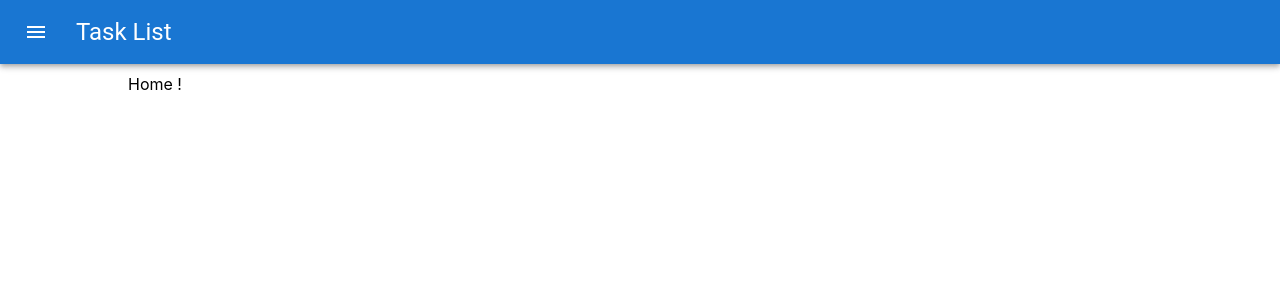
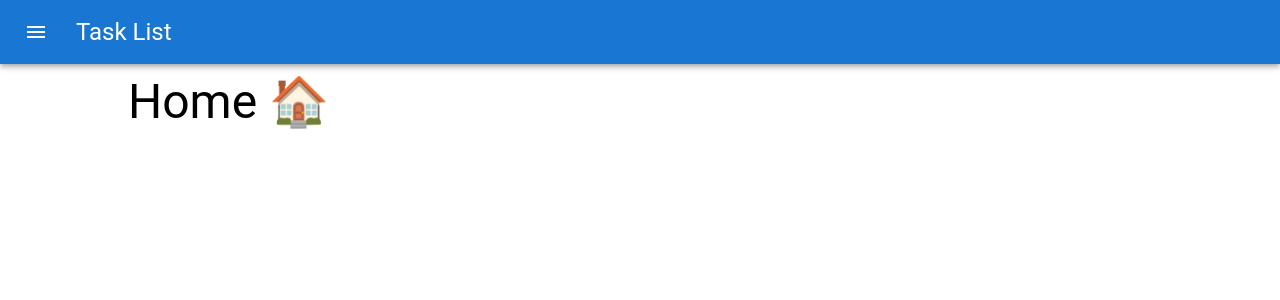
Before and after one commit to Carole-GRD/ReactFilRouge, a React (Create React App) app: page / in a window 1280 px wide. Shown: the top 300 px of the page. Built offline with nearby package versions, Linux system fonts and the light colour scheme.

Commit message:
mise en page du titre des différentes pages

```diff
--- /dev/null
+++ b/src/components/title-page/title-page.jsx
@@ -0,0 +1,17 @@
+import { Typography } from "@mui/material";
+
+
+const TitlePage = ({ className, children }) => {
+
+    return (
+        <Typography component='h1' variant='h3' className={className}>
+            {children}
+        </Typography>
+    );
+};
+
+TitlePage.defaultProps = {
+    className: ''
+};
+
+export default TitlePage;
--- a/src/pages/about/about.jsx
+++ b/src/pages/about/about.jsx
@@ -1,10 +1,12 @@
-
+import TitlePage from "../../components/title-page/title-page";
 
 const About = () => {
 
     return (
         <>
-            About !
+            <TitlePage>
+                About !
+            </TitlePage>
 
         </>
     );
--- a/src/pages/errors/not-found.jsx
+++ b/src/pages/errors/not-found.jsx
@@ -1,8 +1,12 @@
+import TitlePage from "../../components/title-page/title-page";
+
 const NotFound = () => {
 
     return (
         <>
-            Page non trouvé !
+            <TitlePage>
+                Page non trouvé !
+            </TitlePage>
 
         </>
     );
--- a/src/pages/home/home.jsx
+++ b/src/pages/home/home.jsx
@@ -1,10 +1,13 @@
+import TitlePage from "../../components/title-page/title-page";
 
 
 const Home = () => {
 
     return (
         <>
-            Home !
+            <TitlePage>
+                Home 🏠
+            </TitlePage>
 
         </>
     );
```
